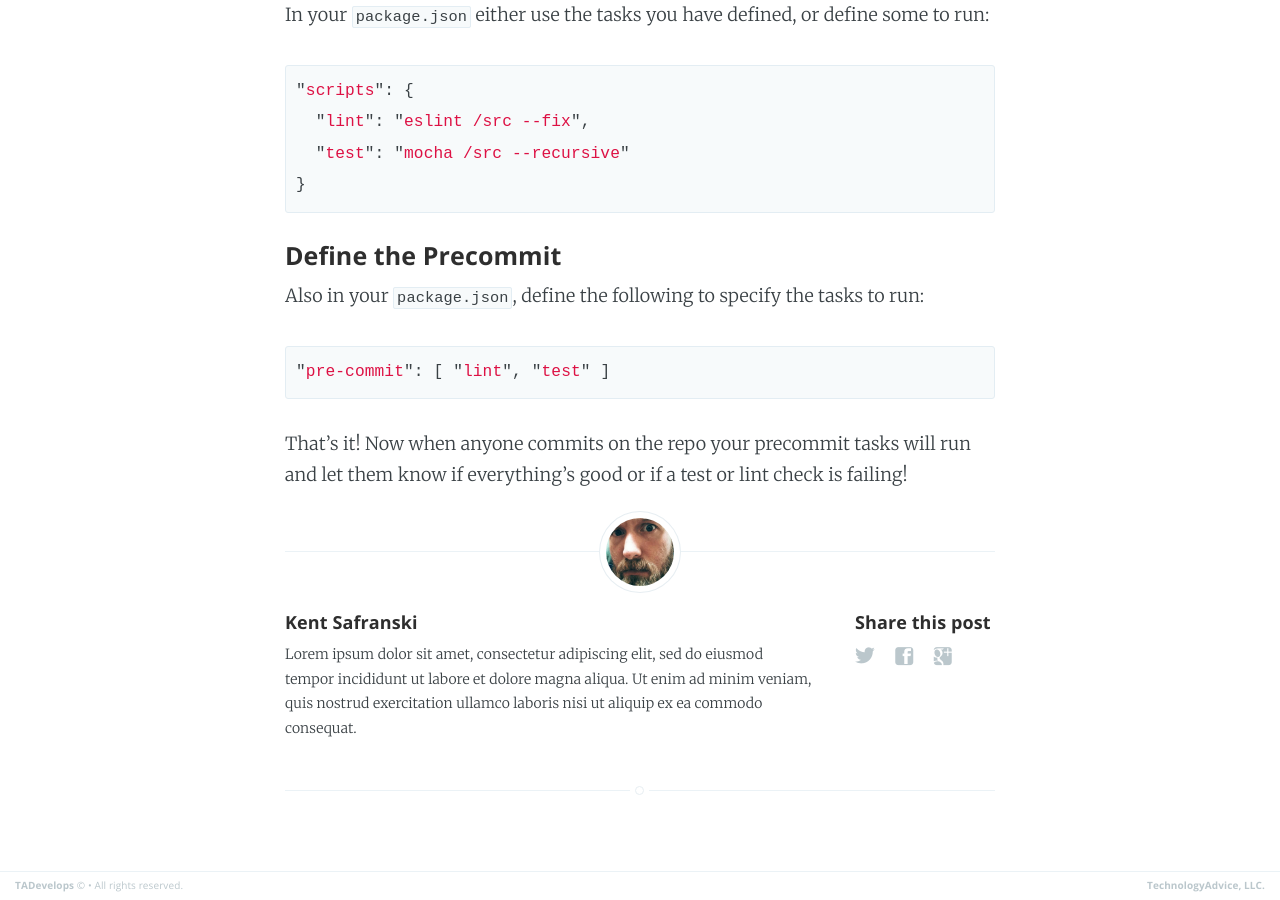
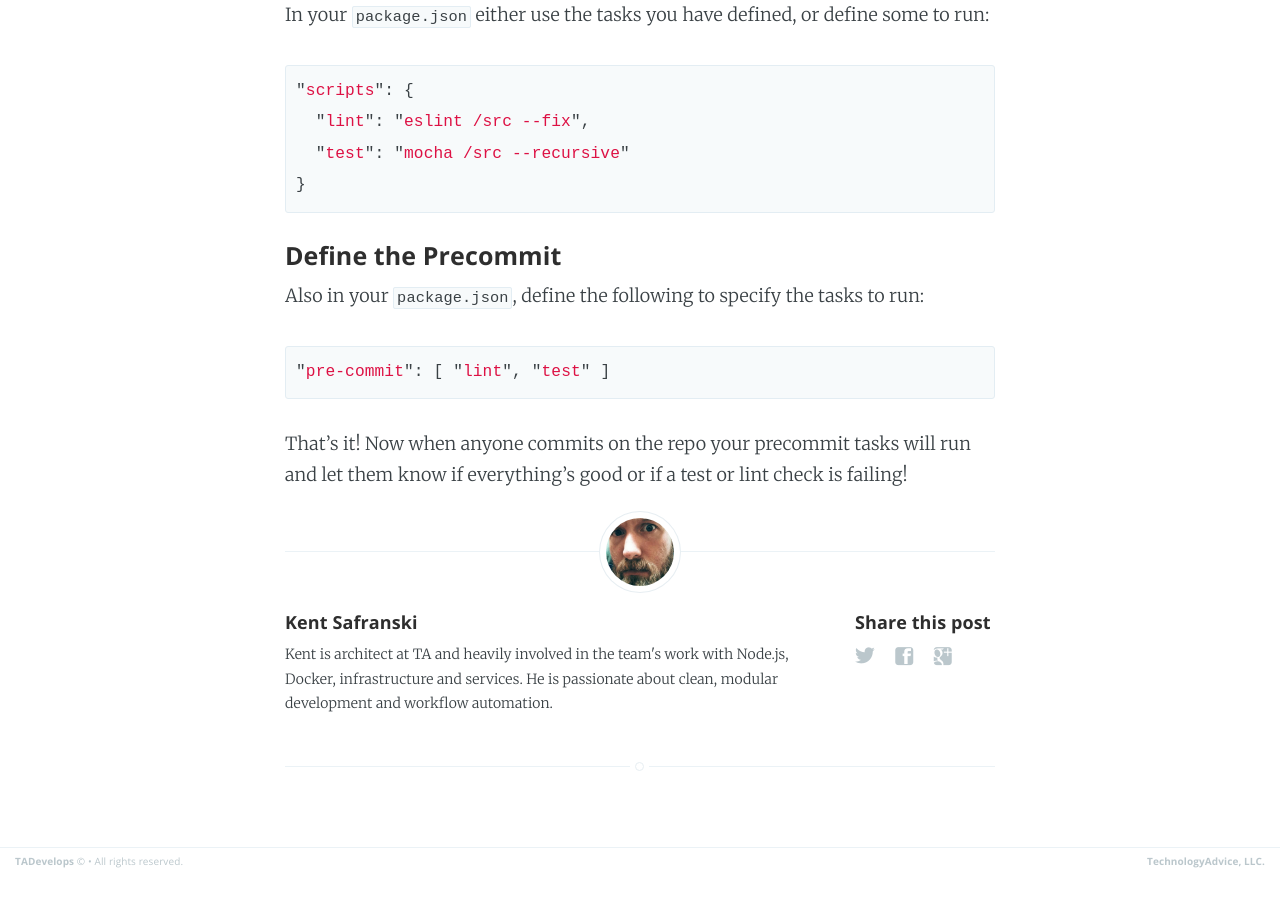
Before and after one commit to TechnologyAdvice/technologyadvice.github.io, a Jekyll site: the page built from _posts/2015-11-15-the-power-of-the-precommit.markdown, in a window 1280 px wide and 900 px high, scrolled down 1690 px. Built offline with Jekyll 4.4.1, drawn with Linux system fonts in a browser that asks for light colours; Markdown is read by kramdown in place of the engine named in the settings; after the commit the page ends 2565 px from its top, so only the background shows below that.

Commit message:
Update my profile

```diff
--- a/_config.yml
+++ b/_config.yml
@@ -21,7 +21,6 @@ authors:
   tom.shawver:
     pic: tom.shawver.jpg
     name: Tom Shawver
-    display_name: Tom
     email: tom.shawver@technologyadvice.com
     bio: |
       Lorem ipsum dolor sit amet, consectetur adipiscing elit, sed
@@ -31,17 +30,14 @@ authors:
   kent.safranski:
     pic: kent.safranski.jpg
     name: Kent Safranski
-    display_name: Kent
     email: kent.safranski@technologyadvice.com
     bio: |
-      Lorem ipsum dolor sit amet, consectetur adipiscing elit, sed
-      do eiusmod tempor incididunt ut labore et dolore magna aliqua.
-      Ut enim ad minim veniam, quis nostrud exercitation ullamco laboris
-      nisi ut aliquip ex ea commodo consequat.
+      Kent is architect at TA and heavily involved in the team's work with
+      Node.js, Docker, infrastructure and services. He is passionate about
+      clean, modular development and workflow automation.
   levi.thomason:
     pic: levi.thomason.jpg
     name: Levi Thomason
-    display_name: Levi
     email: levi.thomason@technologyadvice.com
     bio: |
       Lorem ipsum dolor sit amet, consectetur adipiscing elit, sed
```
